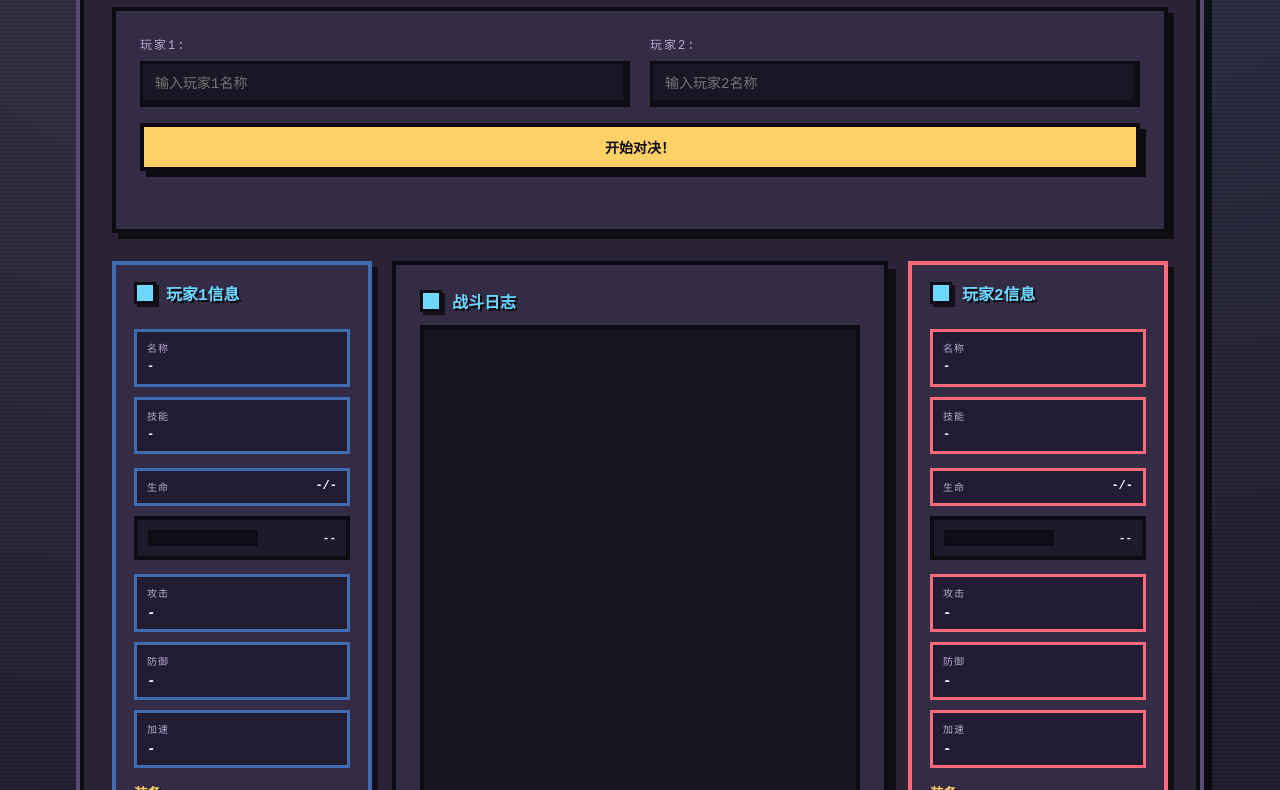
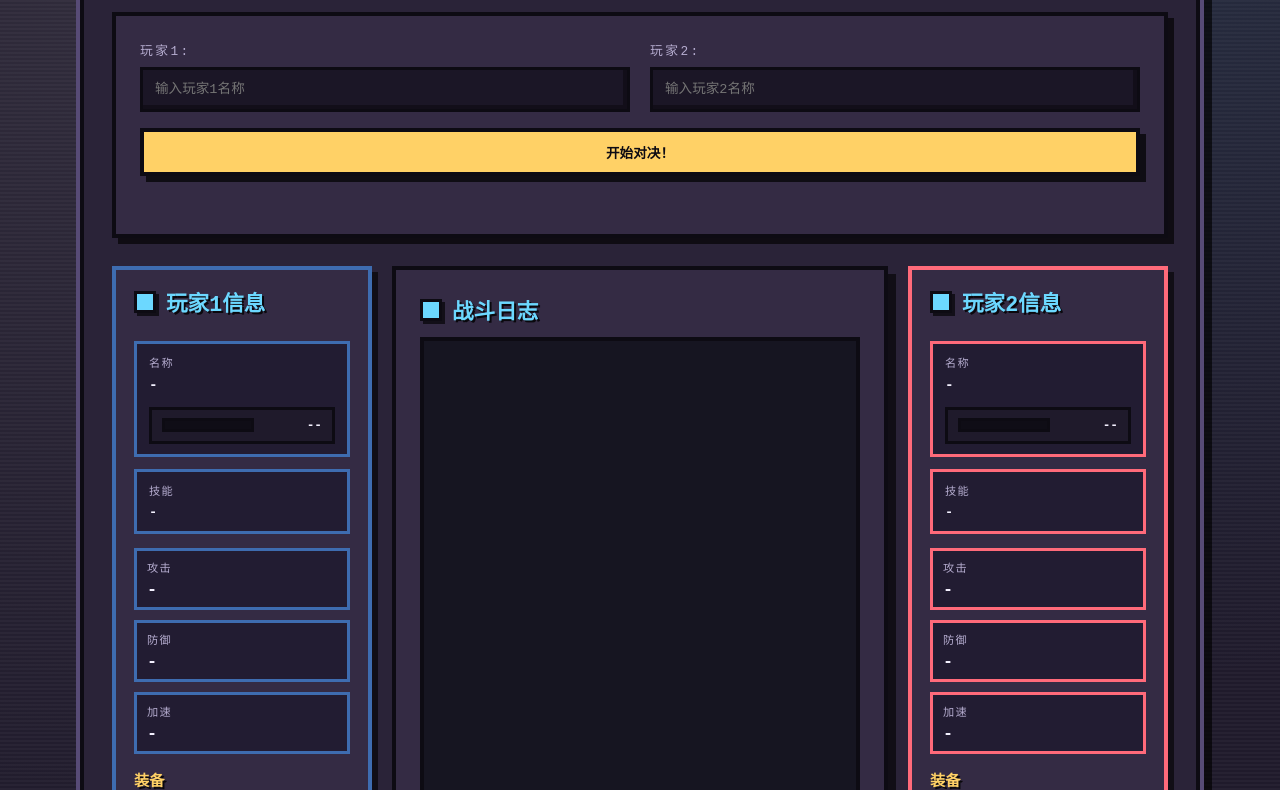
Before and after one commit to 0Hyacinth0/idbattle, a website with bundled scripts: page index.html in a window 1280 px wide. Shown: the part 133-923 px from the top of the page. Built offline with nearby package versions, Linux system fonts and the light colour scheme; a web font is replaced by a local one.

Commit message:
Refine player info layout and typography

```diff
--- a/index.html
+++ b/index.html
@@ -30,26 +30,22 @@
                     <div class="player-card__header">
                         <h2>玩家1信息</h2>
                         <div class="player-card__summary">
-                            <div class="summary-block">
+                            <div class="summary-block summary-block--name">
                                 <span class="summary-label">名称</span>
                                 <span class="summary-value" id="p1-name">-</span>
+                                <div class="summary-health">
+                                    <div class="health-meter" id="p1-health-bar" role="progressbar" aria-valuemin="0" aria-valuenow="0" aria-valuemax="0" aria-label="玩家1生命值" aria-live="polite">
+                                        <div class="health-meter__track">
+                                            <div class="health-meter__fill"></div>
+                                        </div>
+                                        <span class="health-meter__value" id="p1-health-bar-value">--</span>
+                                    </div>
+                                </div>
                             </div>
                             <div class="summary-block">
                                 <span class="summary-label">技能</span>
                                 <span class="summary-value" id="p1-skill">-</span>
                             </div>
-                        </div>
-                    </div>
-                    <div class="player-card__health">
-                        <div class="health-readout">
-                            <span class="summary-label">生命</span>
-                            <span class="summary-value"><span id="p1-health">-</span>/<span id="p1-max-health">-</span></span>
-                        </div>
-                        <div class="health-meter" id="p1-health-bar" role="progressbar" aria-valuemin="0" aria-valuenow="0" aria-valuemax="0" aria-label="玩家1生命值" aria-live="polite">
-                            <div class="health-meter__track">
-                                <div class="health-meter__fill"></div>
-                            </div>
-                            <span class="health-meter__value" id="p1-health-bar-value">--</span>
                         </div>
                     </div>
                     <div class="player-card__stats-grid" role="list">
@@ -89,26 +85,22 @@
                     <div class="player-card__header">
                         <h2>玩家2信息</h2>
                         <div class="player-card__summary">
-                            <div class="summary-block">
+                            <div class="summary-block summary-block--name">
                                 <span class="summary-label">名称</span>
                                 <span class="summary-value" id="p2-name">-</span>
+                                <div class="summary-health">
+                                    <div class="health-meter" id="p2-health-bar" role="progressbar" aria-valuemin="0" aria-valuenow="0" aria-valuemax="0" aria-label="玩家2生命值" aria-live="polite">
+                                        <div class="health-meter__track">
+                                            <div class="health-meter__fill"></div>
+                                        </div>
+                                        <span class="health-meter__value" id="p2-health-bar-value">--</span>
+                                    </div>
+                                </div>
                             </div>
                             <div class="summary-block">
                                 <span class="summary-label">技能</span>
                                 <span class="summary-value" id="p2-skill">-</span>
                             </div>
-                        </div>
-                    </div>
-                    <div class="player-card__health">
-                        <div class="health-readout">
-                            <span class="summary-label">生命</span>
-                            <span class="summary-value"><span id="p2-health">-</span>/<span id="p2-max-health">-</span></span>
-                        </div>
-                        <div class="health-meter" id="p2-health-bar" role="progressbar" aria-valuemin="0" aria-valuenow="0" aria-valuemax="0" aria-label="玩家2生命值" aria-live="polite">
-                            <div class="health-meter__track">
-                                <div class="health-meter__fill"></div>
-                            </div>
-                            <span class="health-meter__value" id="p2-health-bar-value">--</span>
                         </div>
                     </div>
                     <div class="player-card__stats-grid" role="list">
--- a/styles.css
+++ b/styles.css
@@ -15,6 +15,14 @@
     --log-odd: #332a45;
     --log-even: #2a2338;
     --system-message: #ffe085;
+    --font-size-base: 1rem;
+    --font-size-small: 0.85rem;
+    --font-size-xs: 0.75rem;
+    --font-size-caption: 0.7rem;
+    --font-size-label: 0.8rem;
+    --font-size-heading: clamp(1.45rem, 2.8vw, 2.1rem);
+    --font-size-subheading: clamp(1.1rem, 2.2vw, 1.35rem);
+    --font-size-section: 0.95rem;
 }
 
 * {
@@ -32,6 +40,7 @@
 
 body {
     font-family: 'PixelFont', 'Press Start 2P', monospace;
+    font-size: var(--font-size-base);
     background-color: var(--bg-base);
     background-image:
         radial-gradient(circle at 10% 10%, rgba(255, 255, 255, 0.08) 0, transparent 60%),
@@ -63,22 +72,22 @@ body {
     border: 3px solid var(--border-dark);
     padding: 6px 12px;
     text-transform: uppercase;
-    font-size: 10px;
-    letter-spacing: 2px;
+    font-size: var(--font-size-caption);
+    letter-spacing: 0.18rem;
     box-shadow: 4px 4px 0 rgba(0, 0, 0, 0.6);
 }
 
 h1 {
     text-align: center;
-    font-size: 1.9rem;
-    letter-spacing: 4px;
+    font-size: var(--font-size-heading);
+    letter-spacing: 0.25rem;
     color: var(--accent-gold);
     text-shadow: 4px 4px 0 rgba(0, 0, 0, 0.8);
     margin-bottom: 28px;
 }
 
 h2 {
-    font-size: 1rem;
+    font-size: var(--font-size-subheading);
     display: inline-flex;
     align-items: center;
     gap: 10px;
@@ -97,7 +106,7 @@ h2::before {
 }
 
 h3 {
-    font-size: 0.85rem;
+    font-size: var(--font-size-section);
     color: var(--accent-gold);
     margin: 16px 0 8px;
     text-shadow: 2px 2px 0 rgba(0, 0, 0, 0.8);
@@ -121,15 +130,15 @@ h3 {
 }
 
 label {
-    font-size: 12px;
-    letter-spacing: 2px;
+    font-size: var(--font-size-label);
+    letter-spacing: 0.15rem;
     color: var(--text-muted);
 }
 
 input {
     width: 100%;
     padding: 12px;
-    font-size: 14px;
+    font-size: var(--font-size-small);
     font-family: inherit;
     color: var(--text-primary);
     background: #1b1626;
@@ -147,7 +156,7 @@ input:focus {
 
 button {
     padding: 14px 28px;
-    font-size: 14px;
+    font-size: var(--font-size-small);
     font-family: inherit;
     font-weight: bold;
     color: var(--border-dark);
@@ -184,7 +193,7 @@ button:disabled {
 .form-error {
     grid-column: 1 / -1;
     color: var(--accent-red);
-    font-size: 12px;
+    font-size: var(--font-size-label);
     text-align: center;
     min-height: 18px;
 }
@@ -229,17 +238,41 @@ button:disabled {
 .player-card__summary {
     display: grid;
     grid-template-columns: repeat(auto-fit, minmax(140px, 1fr));
-    gap: 10px;
+    gap: 12px;
     flex: 1 1 240px;
 }
 
 .summary-block {
     display: grid;
-    gap: 5px;
-    padding: 8px 10px;
+    gap: 6px;
+    padding: 10px 12px;
     background: #221c32;
     border: 3px solid var(--border-dark);
     min-width: 140px;
+}
+
+.summary-block--name {
+    align-content: start;
+}
+
+.summary-block--name .summary-value {
+    font-size: calc(var(--font-size-small) + 0.05rem);
+}
+
+.summary-block--name .summary-health {
+    margin-top: 2px;
+    display: block;
+}
+
+.summary-block--name .health-meter {
+    margin-top: 4px;
+    padding: 8px 10px;
+    grid-template-columns: minmax(0, 1fr) auto;
+    width: 100%;
+}
+
+.summary-block--name .health-meter__track {
+    height: 14px;
 }
 
 .player1-info .summary-block {
@@ -251,39 +284,16 @@ button:disabled {
 }
 
 .summary-label {
-    font-size: 10px;
-    letter-spacing: 1px;
+    font-size: var(--font-size-caption);
+    letter-spacing: 0.08rem;
     color: var(--text-muted);
 }
 
 .summary-value {
-    font-size: 12px;
+    font-size: var(--font-size-small);
     font-weight: bold;
     word-break: break-word;
     line-height: 1.3;
-}
-
-.player-card__health {
-    display: grid;
-    gap: 10px;
-}
-
-.health-readout {
-    display: flex;
-    justify-content: space-between;
-    align-items: center;
-    background: #221c32;
-    border: 3px solid var(--border-dark);
-    padding: 8px 10px;
-    font-size: 11px;
-}
-
-.player1-info .health-readout {
-    border-color: var(--accent-blue-dark);
-}
-
-.player2-info .health-readout {
-    border-color: var(--accent-red);
 }
 
 .player-card__stats-grid {
@@ -309,13 +319,13 @@ button:disabled {
 }
 
 .stat-label {
-    font-size: 10px;
+    font-size: var(--font-size-caption);
     color: var(--text-muted);
-    letter-spacing: 1px;
+    letter-spacing: 0.08rem;
 }
 
 .stat-value {
-    font-size: 14px;
+    font-size: calc(var(--font-size-base) + 0.05rem);
     font-weight: bold;
 }
 
@@ -340,7 +350,7 @@ button:disabled {
     border: 3px solid var(--border-dark);
     padding: 8px 10px;
     line-height: 1.4;
-    font-size: 0.75rem;
+    font-size: var(--font-size-small);
     position: relative;
     transition: border-color 0.2s ease, transform 0.2s ease;
 }
@@ -361,12 +371,12 @@ button:disabled {
 }
 
 .status-item {
-    font-size: 0.72rem;
-    letter-spacing: 0.5px;
+    font-size: var(--font-size-small);
+    letter-spacing: 0.05rem;
 }
 
 .set-effect-entry {
-    font-size: 0.78rem;
+    font-size: calc(var(--font-size-small) + 0.05rem);
     border-style: dashed;
     font-weight: 600;
 }
@@ -396,15 +406,15 @@ button:disabled {
 }
 
 .equipment-slot {
-    font-size: 0.65rem;
+    font-size: var(--font-size-caption);
     color: var(--text-muted);
-    letter-spacing: 1px;
+    letter-spacing: 0.08rem;
     flex-shrink: 0;
 }
 
 .equipment-name {
     flex: 1;
-    font-size: 0.78rem;
+    font-size: var(--font-size-small);
     font-weight: 600;
     line-height: 1.3;
 }
@@ -453,19 +463,19 @@ button:disabled {
 }
 
 .equipment-tooltip__name {
-    font-size: 0.78rem;
+    font-size: calc(var(--font-size-small) + 0.05rem);
     font-weight: 600;
     margin-bottom: 6px;
 }
 
 .equipment-tooltip__rarity {
-    font-size: 0.7rem;
+    font-size: var(--font-size-xs);
     margin-bottom: 6px;
     text-shadow: 1px 1px 0 rgba(0, 0, 0, 0.4);
 }
 
 .equipment-tooltip__meta {
-    font-size: 0.68rem;
+    font-size: var(--font-size-caption);
     color: var(--text-muted);
     display: grid;
     gap: 4px;
@@ -477,7 +487,7 @@ button:disabled {
     border-top: 1px dashed rgba(255, 255, 255, 0.15);
     display: grid;
     gap: 4px;
-    font-size: 0.68rem;
+    font-size: var(--font-size-caption);
 }
 
 .equipment-tooltip__empty {
@@ -487,17 +497,17 @@ button:disabled {
 
 .health-meter {
     display: grid;
-    grid-template-columns: 1fr auto;
+    grid-template-columns: minmax(0, 1fr) auto;
     align-items: center;
-    gap: 10px;
-    padding: 10px;
+    gap: 8px;
+    padding: 8px;
     background: #1f1a2b;
-    border: 4px solid var(--border-dark);
+    border: 3px solid var(--border-dark);
 }
 
 .health-meter__track {
     position: relative;
-    height: 16px;
+    height: 14px;
     border: 3px solid var(--border-dark);
     background: #0f0d16;
     overflow: hidden;
@@ -510,9 +520,9 @@ button:disabled {
 }
 
 .health-meter__value {
-    font-size: 11px;
+    font-size: var(--font-size-label);
     font-weight: bold;
-    min-width: 68px;
+    min-width: 60px;
     text-align: right;
 }
 
@@ -547,7 +557,7 @@ button:disabled {
     border: 4px solid var(--border-dark);
     padding: 16px 18px;
     color: var(--text-primary);
-    font-size: 12px;
+    font-size: var(--font-size-small);
     line-height: 1.5;
     overflow-y: auto;
 }
@@ -578,7 +588,7 @@ button:disabled {
     padding: 10px 12px;
     border-bottom: 3px solid var(--border-dark);
     font-weight: bold;
-    letter-spacing: 1px;
+    letter-spacing: 0.08rem;
     text-shadow: 1px 1px 0 rgba(0, 0, 0, 0.55);
 }
 
@@ -630,7 +640,7 @@ button:disabled {
 
 @media (max-width: 720px) {
     h1 {
-        font-size: 1.5rem;
+        font-size: clamp(1.3rem, 6vw, 1.5rem);
     }
 
     button {
--- a/ui/playerUI.js
+++ b/ui/playerUI.js
@@ -189,8 +189,6 @@ function updatePlayerInfo(player, isPlayer1) {
     // 使用对象存储DOM元素引用，避免多次查询
     const elements = {
         name: document.getElementById(`${prefix}-name`),
-        health: document.getElementById(`${prefix}-health`),
-        maxHealth: document.getElementById(`${prefix}-max-health`),
         attack: document.getElementById(`${prefix}-attack`),
         defense: document.getElementById(`${prefix}-defense`),
         speed: document.getElementById(`${prefix}-speed`),
@@ -209,8 +207,6 @@ function updatePlayerInfo(player, isPlayer1) {
 
     // 更新基本属性（考虑临时效果）
     elements.name.textContent = player.name;
-    elements.health.textContent = formatNumericDisplay(player.health);
-    elements.maxHealth.textContent = formatNumericDisplay(player.maxHealth);
     updateHealthMeter(prefix, player.health, player.maxHealth);
 
     // 计算考虑临时效果后的实际属性值
@@ -316,8 +312,6 @@ function updatePlayerInfo(player, isPlayer1) {
 function initPlayerPanels() {
     // 玩家1
     document.getElementById('p1-name').textContent = '-';
-    document.getElementById('p1-health').textContent = '-';
-    document.getElementById('p1-max-health').textContent = '-';
     document.getElementById('p1-attack').textContent = '-';
     document.getElementById('p1-defense').textContent = '-';
     document.getElementById('p1-speed').textContent = '-';
@@ -328,8 +322,6 @@ function initPlayerPanels() {
 
     // 玩家2
     document.getElementById('p2-name').textContent = '-';
-    document.getElementById('p2-health').textContent = '-';
-    document.getElementById('p2-max-health').textContent = '-';
     document.getElementById('p2-attack').textContent = '-';
     document.getElementById('p2-defense').textContent = '-';
     document.getElementById('p2-speed').textContent = '-';
```
